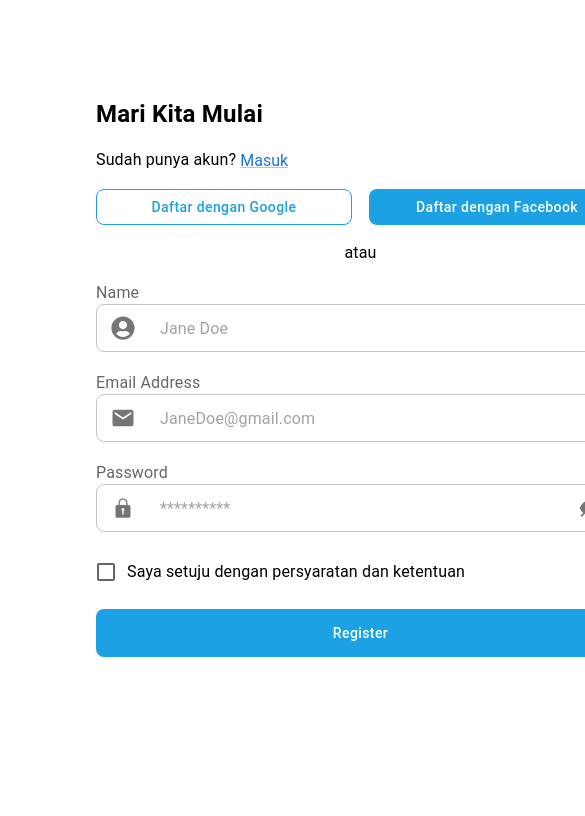
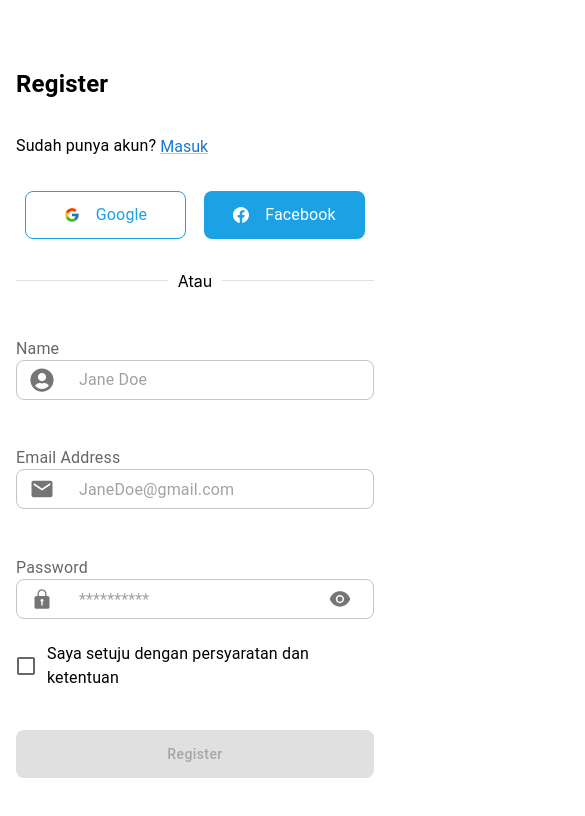
Before and after one commit to purwadhikafullstack/jcwd-2002-01-fe, a Next.js app: page /register in a window 390 px wide. Shown: the top 816 px of the page, 585 px wide, since content can reach past the window. Built offline with nearby package versions, Linux system fonts and the light colour scheme.

Commit message:
feat: register with responsive UI done

```diff
--- a/src/pages/register/index.jsx
+++ b/src/pages/register/index.jsx
@@ -15,6 +15,8 @@ import {
   Alert,
   FormHelperText,
   Snackbar,
+  Grid,
+  Divider,
 } from "@mui/material";
 import Image from "next/image";
 import register from "assets/Frameregister.png";
@@ -25,20 +27,21 @@ import { useState } from "react";
 import { useFormik } from "formik";
 import * as Yup from "yup";
 import { axiosInstance } from "configs/api";
-
+import { FcGoogle } from "react-icons/fc";
+import { BsFacebook } from "react-icons/bs";
 const RegisterPage = () => {
-  const [passwordVisible, setPasswordVisible] = useState(false);
+  const [passwordVisible, setPasswordVisible] = useState(true);
   const [alert, setAlert] = useState(false);
   const [alertContent, setAlertContent] = useState("");
-  const [open, setOpen] = useState(false);
   const [severity, setSeverity] = useState();
+  const [checked, setChecked] = useState(false);
 
   const handleClose = (event, reason) => {
     if (reason === "clickaway") {
       return;
     }
 
-    setOpen(false);
+    setAlert(false);
   };
 
   const formik = useFormik({
@@ -73,7 +76,6 @@ const RegisterPage = () => {
           if (res?.data?.message !== undefined) {
             setAlertContent("Account Created !");
             setAlert(true);
-            setOpen(true);
             setSeverity(true);
           }
 
@@ -81,7 +83,6 @@ const RegisterPage = () => {
         } catch (err) {
           setAlertContent(err?.response?.data?.message);
           setAlert(true);
-          setOpen(true);
           setSeverity(false);
           formik.setSubmitting(false);
         }
@@ -90,9 +91,14 @@ const RegisterPage = () => {
   });
 
   return (
-    <Box display="flex">
+    <Grid container>
       {alert ? (
-        <Snackbar open={open} autoHideDuration={6000} onClose={handleClose}>
+        <Snackbar
+          open={alert}
+          autoHideDuration={6000}
+          onClose={handleClose}
+          anchorOrigin={{ vertical: "top", horizontal: "right" }}
+        >
           <Alert variant="filled" severity={severity ? "success" : "error"}>
             {alertContent}
           </Alert>
@@ -100,59 +106,146 @@ const RegisterPage = () => {
       ) : (
         <></>
       )}
-      <Box>
+      <Grid item xs={12} md={6} sx={{ display: { xs: "none", md: "grid" } }}>
         <Image height="788px" width="750px" src={register} />
-      </Box>
+      </Grid>
+      <Grid item xs={12} md={6}>
         <Box
           display="flex"
-        flexDirection="row"
+          flexDirection="column"
           justifyContent="center"
-        sx={{ p: "96px" }}
+          px={{ xs: 2, md: 8 }}
+          py={{ xs: 3, md: 0 }}
+          sx={{ height: "100vh" }}
         >
-        <Stack spacing={2}>
-          <Typography fontSize="24px" fontWeight="700">
+          <Stack spacing={4}>
+            <Box>
+              <Typography
+                fontSize="24px"
+                fontWeight="700"
+                sx={{
+                  display: { xs: "none", md: "inline-block" },
+                }}
+              >
                 Mari Kita Mulai
               </Typography>
+              <Typography
+                fontSize="24px"
+                fontWeight="700"
+                sx={{
+                  display: { xs: "inline-block", md: "none" },
+                }}
+              >
+                Register
+              </Typography>
+            </Box>
+
             <Typography>
               Sudah punya akun? <Link component="button">Masuk</Link>
             </Typography>
-          <Box display="flex" justifyContent="space-between">
+
+            <Grid container>
+              <Grid item xs={6}>
+                <Box
+                  width="90%"
+                  display="flex"
+                  justifyContent="center"
+                  alignItems="flex-start"
+                  mx="auto"
+                >
                   <Button
                     variant="outlined"
                     sx={{
-                width: "256px",
+                      width: "100%",
                       borderColor: "brand.500",
                       color: "brand.500",
+                      display: { xs: "none", md: "flex" },
+                      justifyContent: "center",
+                      alignItems: "center",
                     }}
                   >
-              Daftar dengan Google
+                    <FcGoogle fontSize="16px" />
+                    <Typography sx={{ ml: 2 }}>Daftar dengan Google</Typography>
                   </Button>
+
+                  <Button
+                    variant="outlined"
+                    sx={{
+                      width: "100%",
+                      height: "48px",
+                      borderColor: "brand.500",
+                      color: "brand.500",
+                      display: { xs: "flex", md: "none" },
+                      justifyContent: "center",
+                      alignItems: "center",
+                    }}
+                  >
+                    <FcGoogle fontSize="16px" />
+                    <Typography sx={{ ml: 2 }}>Google</Typography>
+                  </Button>
+                </Box>
+              </Grid>
+
+              <Grid item xs={6}>
+                <Box
+                  width="90%"
+                  display="flex"
+                  justifyContent="center"
+                  alignItems="end"
+                  mx="auto"
+                >
                   <Button
                     variant="contained"
                     sx={{
                       boxShadow: "none",
-                width: "256px",
+                      width: "100%",
                       "&:hover": {
                         boxShadow: "none",
                       },
+                      display: { xs: "none", md: "flex" },
+                      justifyContent: "center",
+                      alignItems: "center",
                     }}
                   >
+                    <BsFacebook fontSize="16px" />
+                    <Typography sx={{ ml: 2 }}>
                       Daftar dengan Facebook
+                    </Typography>
+                  </Button>
+
+                  <Button
+                    variant="contained"
+                    sx={{
+                      boxShadow: "none",
+                      width: "100%",
+                      height: "48px",
+                      "&:hover": {
+                        boxShadow: "none",
+                      },
+                      display: { xs: "flex", md: "none" },
+                      justifyContent: "center",
+                      alignItems: "center",
+                    }}
+                  >
+                    <BsFacebook fontSize="16px" />
+                    <Typography sx={{ ml: 2 }}>Facebook</Typography>
                   </Button>
                 </Box>
-          <Typography textAlign="center" sx={{ my: "20px" }}>
-            atau
-          </Typography>
+              </Grid>
+            </Grid>
+
+            <Divider>Atau</Divider>
+          </Stack>
+
+          <Stack spacing={3} sx={{ mt: "46px" }}>
             <FormControl>
               <FormLabel htmlFor="name">Name</FormLabel>
               <OutlinedInput
                 placeholder="Jane Doe"
                 id="name"
+                size="small"
                 sx={{
-                width: "529px",
-                height: "44px",
                   borderRadius: "8px",
-                p: "24px 15px",
                 }}
                 startAdornment={
                   <InputAdornment position="start">
@@ -164,7 +257,7 @@ const RegisterPage = () => {
                 }
               ></OutlinedInput>
               <FormHelperText error={true}>
-              {formik.errors.username}
+                {formik.errors.username || " "}
               </FormHelperText>
             </FormControl>
             <FormControl>
@@ -172,11 +265,9 @@ const RegisterPage = () => {
               <OutlinedInput
                 placeholder="JaneDoe@gmail.com"
                 id="email"
+                size="small"
                 sx={{
-                width: "529px",
-                height: "44px",
                   borderRadius: "8px",
-                p: "24px 15px",
                 }}
                 startAdornment={
                   <InputAdornment position="start">
@@ -187,19 +278,20 @@ const RegisterPage = () => {
                   formik.setFieldValue("email", event.target.value)
                 }
               ></OutlinedInput>
-            <FormHelperText error={true}>{formik.errors.email}</FormHelperText>
+              <FormHelperText error={true}>
+                {formik.errors.email || " "}
+              </FormHelperText>
             </FormControl>
+
             <FormControl>
               <FormLabel htmlFor="password">Password</FormLabel>
               <OutlinedInput
                 placeholder="**********"
                 type={passwordVisible ? "password" : "text"}
                 id="password"
+                size="small"
                 sx={{
-                width: "529px",
-                height: "44px",
                   borderRadius: "8px",
-                p: "24px 15px",
                 }}
                 onChange={(event) =>
                   formik.setFieldValue("password", event.target.value)
@@ -220,27 +312,36 @@ const RegisterPage = () => {
                 }
               ></OutlinedInput>
               <FormHelperText error={true}>
-              {formik.errors.password}
+                {formik.errors.password || " "}
               </FormHelperText>
             </FormControl>
-          <Box>
+          </Stack>
+
+          <Box width="100%">
             <FormControlLabel
-              control={<Checkbox />}
+              control={
+                <Checkbox
+                  checked={checked}
+                  onChange={() => setChecked(!checked)}
+                />
+              }
               label="Saya setuju dengan persyaratan dan ketentuan"
             ></FormControlLabel>
           </Box>
+          <Box pt="40px" width="100%">
             <Button
               variant="contained"
-            sx={{ height: "48px" }}
+              sx={{ height: "48px", width: "100%" }}
               onClick={formik.handleSubmit}
-            disabled={formik.isSubmitting}
+              disabled={formik.isSubmitting || checked === false}
               type="submit"
             >
               Register
             </Button>
-        </Stack>
           </Box>
         </Box>
+      </Grid>
+    </Grid>
   );
 };
 
```
Lines whose indentation alone changed are shown as unchanged.
